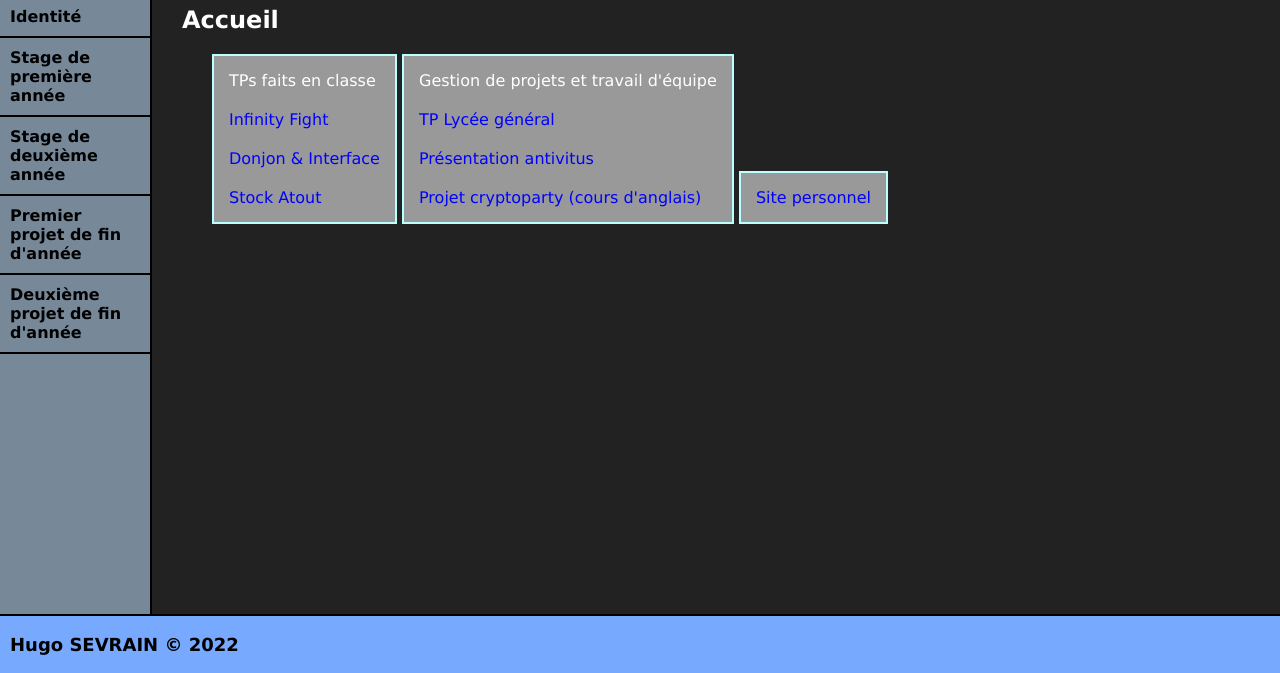
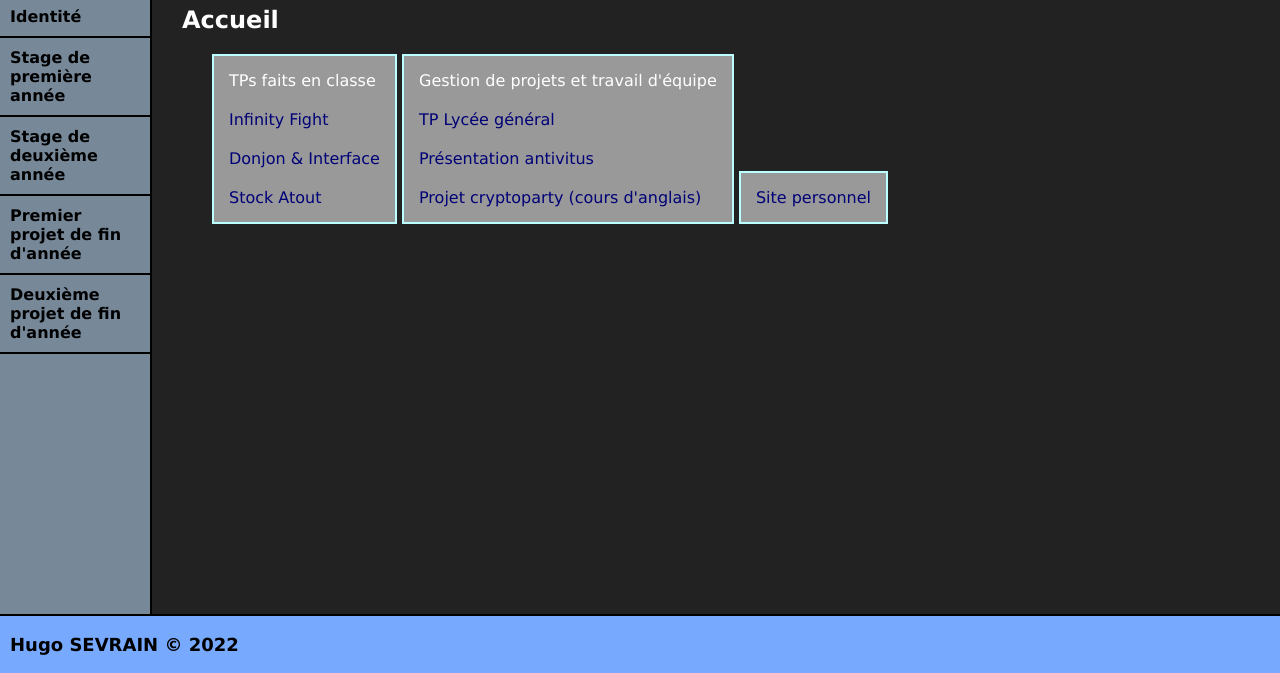
Before and after one commit to HugoSev1/portfolio, a plain HTML site: page index.html in a window 1280 px wide. Shown: the part 127-800 px from the top of the page. Drawn offline with Linux system fonts and the light colour scheme.

Commit message:
mise à jour couleur liens

```diff
--- a/style/section.css
+++ b/style/section.css
@@ -5,6 +5,10 @@
     padding: 5px;
 }
 
+.section a {
+    color: #007;
+}
+
 main p {
     margin: 0;
     padding: 10px;
--- a/style/template.css
+++ b/style/template.css
@@ -84,7 +84,7 @@ main {
 }
 
 main a {
-    color: #00f;
+    color: #0cf;
     text-decoration: none;
 }
 
```
